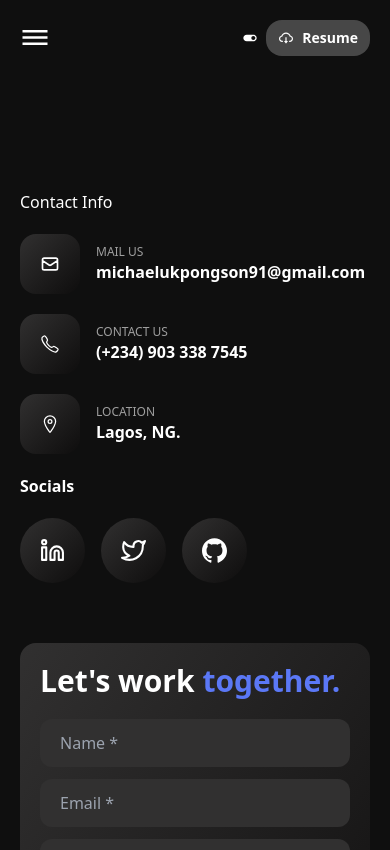
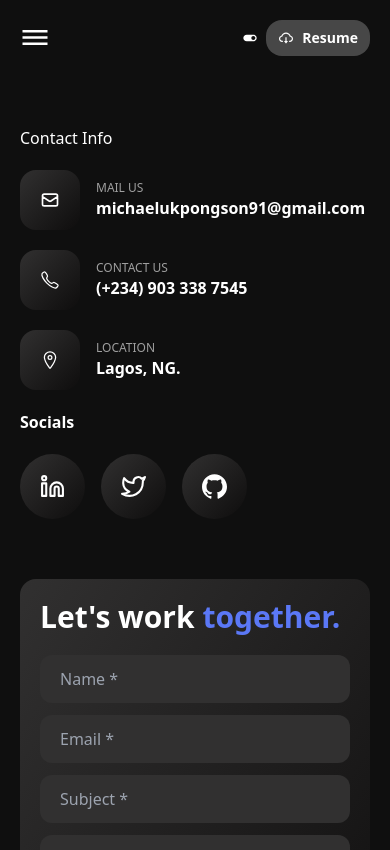
Before and after one commit to Uksonmike/portfolio2, a React (Vite) app: page /contact in a window 390 px wide. Shown: the top 850 px of the page. Built offline with nearby package versions, Linux system fonts and the light colour scheme.

Commit message:
added navbar for small screens

```diff
--- a/src/Pages/Contact.jsx
+++ b/src/Pages/Contact.jsx
@@ -15,7 +15,7 @@ export default function Contact() {
     <section
       className={`${
         darkMode ? "bg-[#0F0F0F] text-white" : "bg-[#dbdbdb]"
-      } lg:py-20 py-[114px] lg:px-36 px-5 flex md:flex-row flex-col gap-5`}
+      } lg:py-20 py-[50px] lg:px-36 px-5 flex md:flex-row flex-col gap-5`}
     >
       <div className="lg:w-[40%]">
         <p>Contact Info</p>
```
